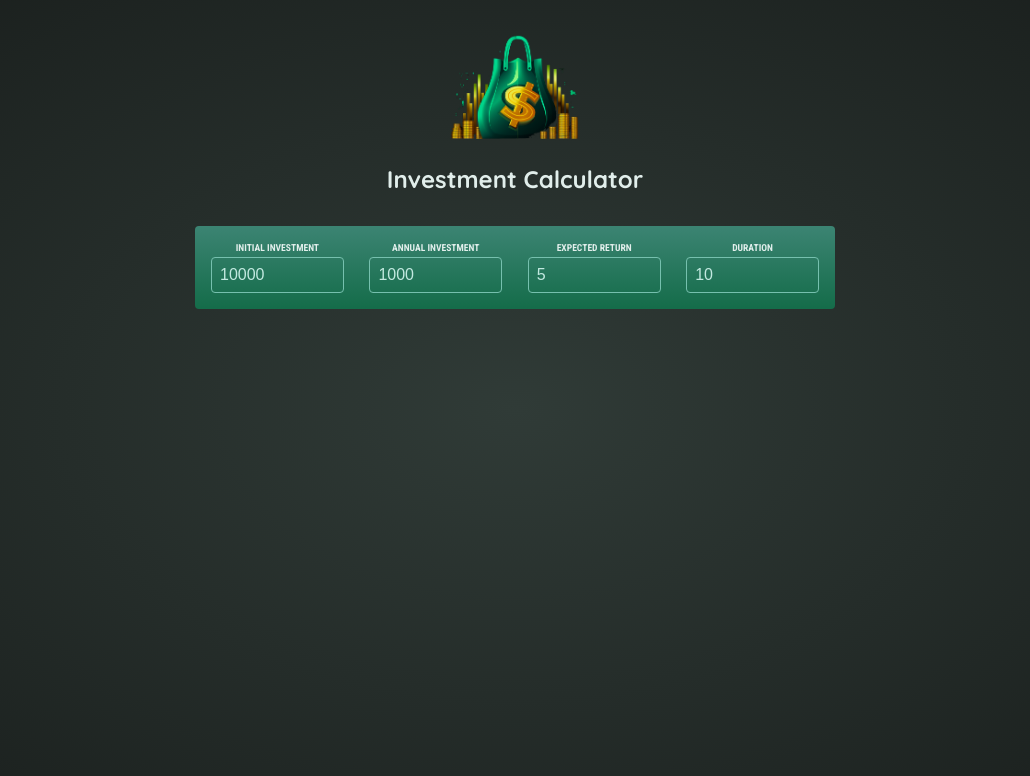
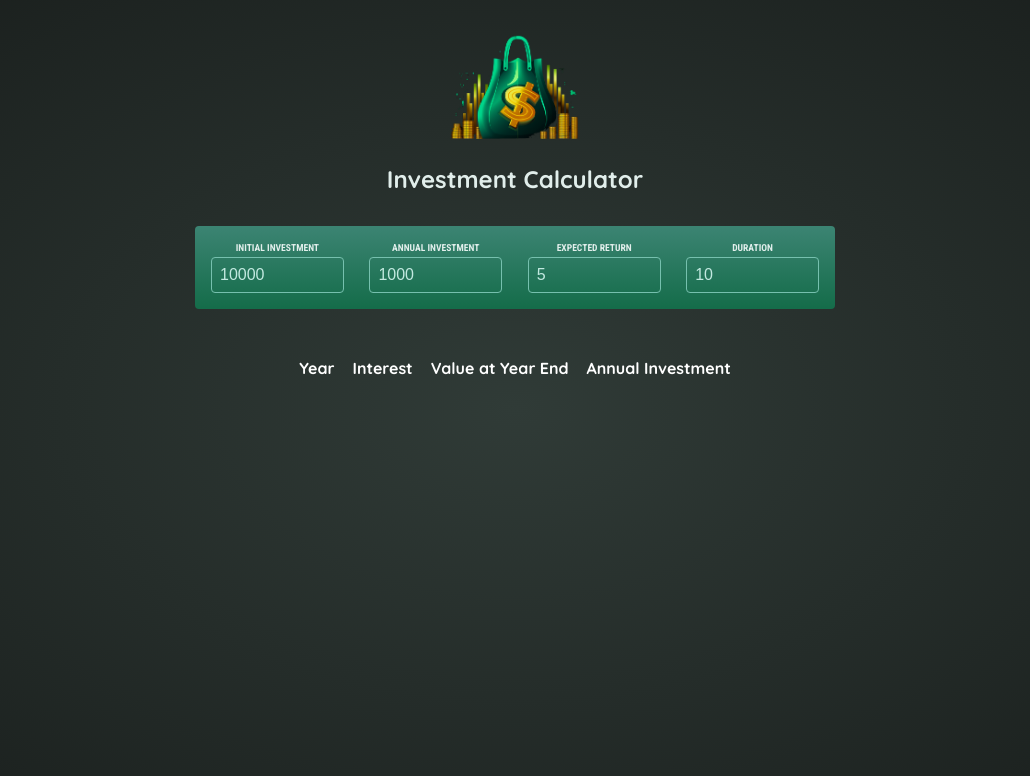
Before and after one commit to Ubuntufoo/Investment-Calculator, a React (Vite) app: page / in a window 1280 px wide. Shown: the top 776 px of the page, without its empty margins (125-1155 px from the left). Built offline with nearby package versions, Linux system fonts and the light colour scheme.

Commit message:
output passed to Output, refactoring Form

```diff
--- a/src/App.jsx
+++ b/src/App.jsx
@@ -1,22 +1,26 @@
 // main App.jsx component that will receive the data from Form.jsx and pass
 // it to <Output /> for display to user.
 
-// import { useState } from 'react'
+import { useState } from 'react'
 import Header from './components/Header'
 import Form from './components/Form'
 import Output from './components/Output'
 
+function App() {
+  const [outputData, setOutputData] = useState([]);
 
-function App() {
+  const collectData = (results) => {
+    setOutputData(results);
+  }
 
 
   return (
     <>
       <Header />
-      <Form />
-      <Output />
+      <Form collectData={collectData} />
+      <Output outputData={outputData} />
     </>
-  )
+  );
 }
 
 export default App
--- a/src/components/Form.jsx
+++ b/src/components/Form.jsx
@@ -5,7 +5,7 @@
 import { useState } from "react";
 import { formatter, calculateInvestmentResults } from "../util/investment";
 
-export default function Form({  }) {
+export default function Form({ collectData }) {
   const [userInputData, setUserInputData] = useState({
     initialInvestment: 10000,
     annualInvestment: 1000,
@@ -24,9 +24,11 @@ export default function Form({  }) {
       valueEndOfYear: formatter.format(result.valueEndOfYear),
       annualInvestment: formatter.format(result.annualInvestment),
     }));
+    collectData(formattedResults);
   };
 
   const handleUserInput = (e) => {
+
     const { name: labelName, value: newValue } = e.target;
     setUserInputData((prevState) => ({
       ...prevState,
@@ -36,9 +38,8 @@ export default function Form({  }) {
     if (
       Object.values({ ...userInputData, [labelName]: Number(newValue) }).every(
         (value) => value !== ""
-      )
-    ) {
-      console.log("userInputData right before formatting:", userInputData);
+      ))
+    {
       processData();
     }
   };
@@ -63,7 +64,7 @@ export default function Form({  }) {
                   id={objKey}
                   name={objKey}
                   value={userInputData[objKey]}
-                  onChange={(e) => handleUserInput(e)}
+                  onChange={handleUserInput}
                 />
               </div>
             );
--- a/src/components/Output.jsx
+++ b/src/components/Output.jsx
@@ -1,5 +1,29 @@
 // a child component of a table displaying the results of the user's
 // investment data. It will receive data from App.jsx and display it to the user.
 
-export default function Output({ data }) {
+export default function Output({ outputData }) {
+  return (
+    <div>
+      <table id='result'>
+        <thead>
+          <tr>
+            <th>Year</th>
+            <th>Interest</th>
+            <th>Value at Year End</th>
+            <th>Annual Investment</th>
+          </tr>
+        </thead>
+        <tbody>
+          {outputData.map((dataItem, index) => (
+            <tr key={index}>
+              <td>{dataItem.year}</td>
+              <td>{dataItem.interest}</td>
+              <td>{dataItem.valueEndOfYear}</td>
+              <td>{dataItem.annualInvestment}</td>
+            </tr>
+          ))}
+        </tbody>
+      </table>
+    </div>
+  );
 }
--- a/src/index.css
+++ b/src/index.css
@@ -66,22 +66,24 @@ body {
 
 #result {
   max-width: 50rem;
-  margin: 2rem auto;
-  padding: 1rem;
+  margin: auto;
   table-layout: fixed;
   border-spacing: 1rem;
   text-align: right;
+
 }
 
 #result thead {
-  font-size: 0.7rem;
-  color: #83e6c0;
+  font-size: 1rem;
+  color: #ffffff;
+  font-size: 1rem;
 }
 
 #result tbody {
+  text-align: center;
   font-family: 'Roboto Condensed', sans-serif;
-  font-size: 0.85rem;
-  color: #c2e9e0;
+  font-size: 1rem;
+  color: #30b395;
 }
 
 .center {
```
